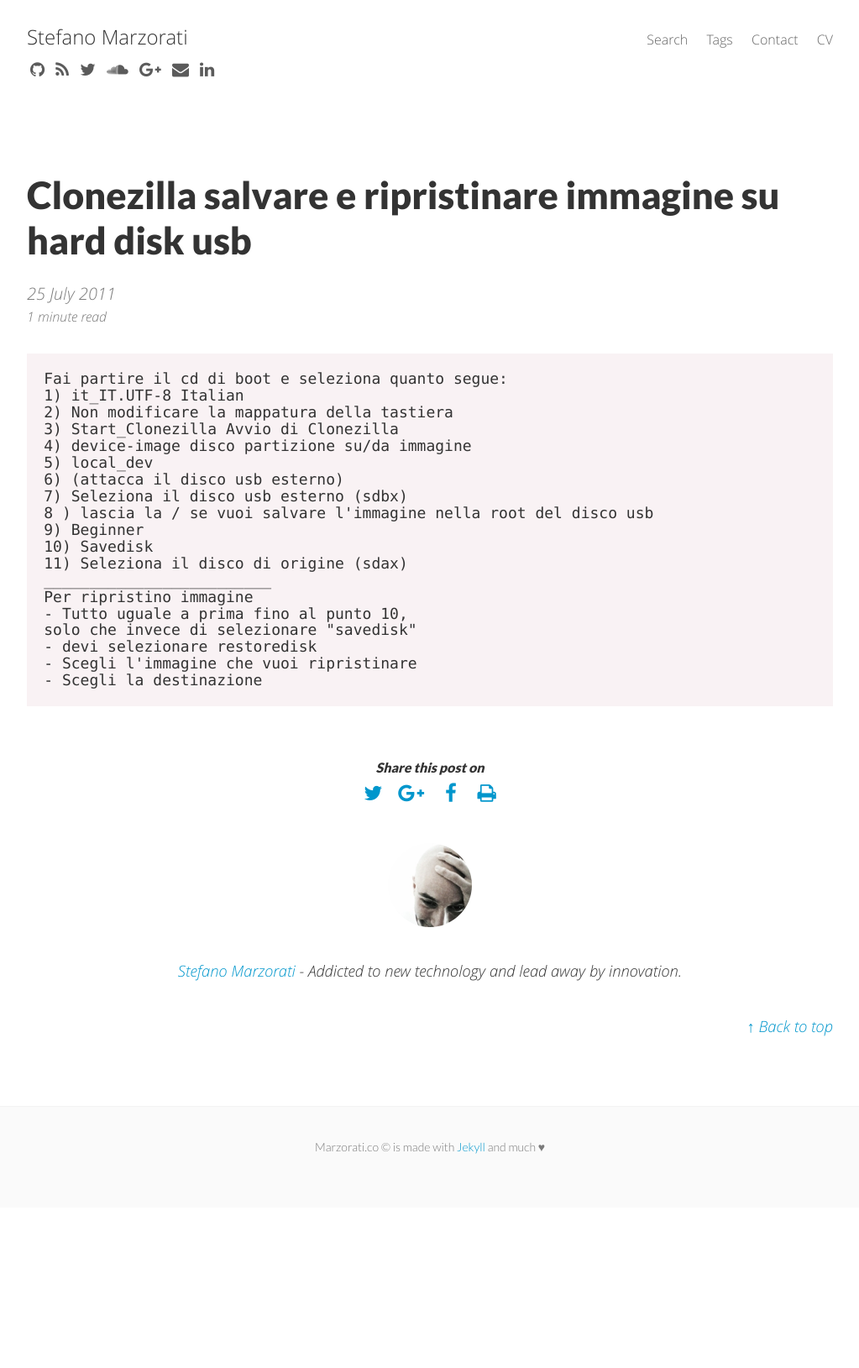
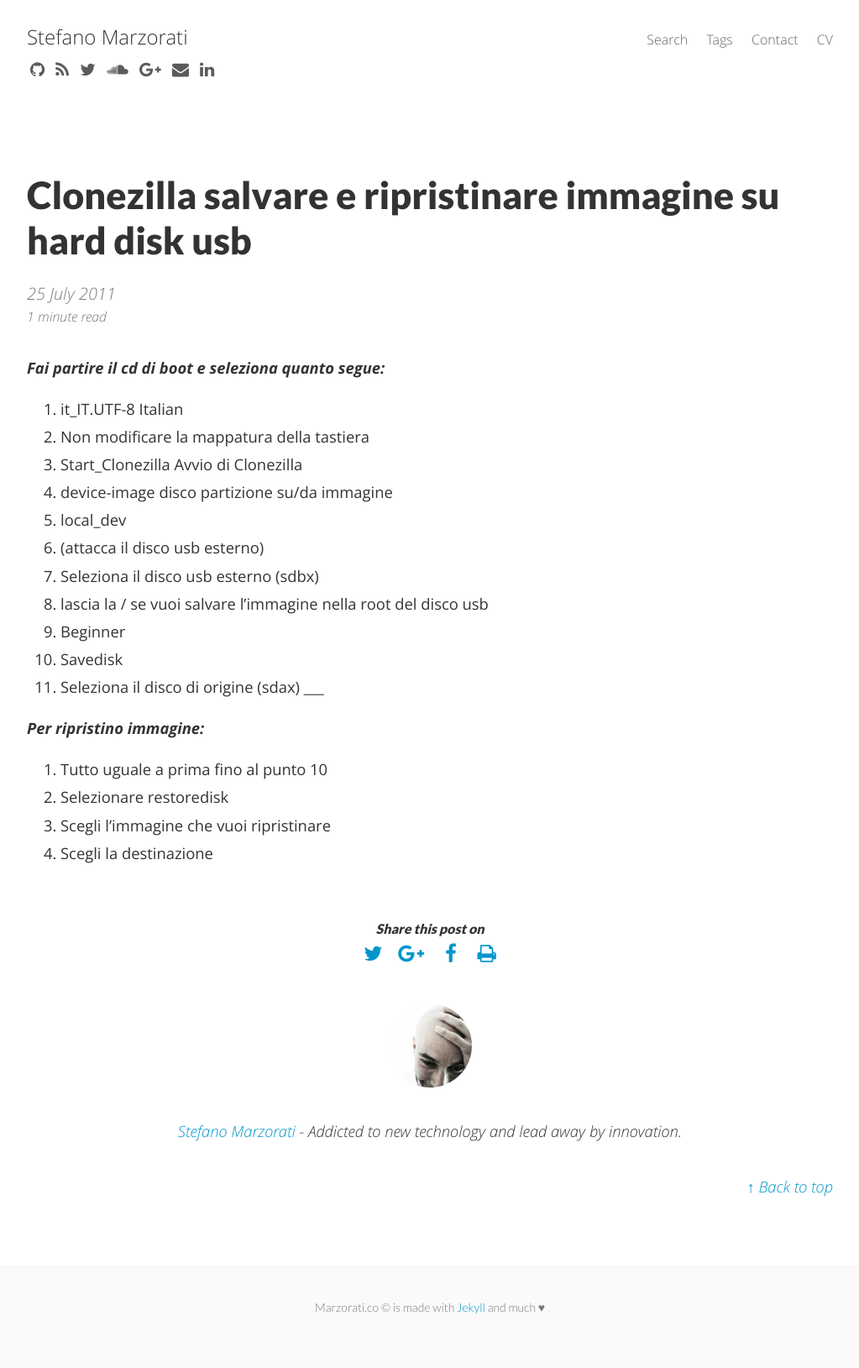
Before and after one commit to marste/Blog, a Jekyll site: the page built from _posts/2011-07-25-clonezilla-salvare-e-ripristinare-immagine-su-hard-disk-usb.md, in a window 1280 px wide. Shown: the whole page at 84% size, without its empty margins (128-1151 px from the left). Built offline with Jekyll 4.4.1, drawn with Linux system fonts in a browser that asks for light colours; nearby versions of some CDN libraries; Markdown is read by kramdown in place of the engine named in the settings; before the commit the page ends 1438 px from its top, so only the background shows below that.

Commit message:
Added new post

```diff
--- a/_posts/2011-07-25-clonezilla-salvare-e-ripristinare-immagine-su-hard-disk-usb.md
+++ b/_posts/2011-07-25-clonezilla-salvare-e-ripristinare-immagine-su-hard-disk-usb.md
@@ -24,22 +19,24 @@
   - sdb
   - usb
 ---
-<pre>Fai partire il cd di boot e seleziona quanto segue:
-1) it_IT.UTF-8 Italian
-2) Non modificare la mappatura della tastiera
-3) Start_Clonezilla Avvio di Clonezilla
-4) device-image disco partizione su/da immagine
-5) local_dev
-6) (attacca il disco usb esterno)
-7) Seleziona il disco usb esterno (sdbx)
-8 ) lascia la / se vuoi salvare l'immagine nella root del disco usb
-9) Beginner
-10) Savedisk
-11) Seleziona il disco di origine (sdax)
-_________________________
-Per ripristino immagine
-- Tutto uguale a prima fino al punto 10,
-solo che invece di selezionare "savedisk"
-- devi selezionare restoredisk
-- Scegli l'immagine che vuoi ripristinare
-- Scegli la destinazione</pre>
+***Fai partire il cd di boot e seleziona quanto segue:***
+
+1. it_IT.UTF-8 Italian
+2. Non modificare la mappatura della tastiera
+3. Start_Clonezilla Avvio di Clonezilla
+4. device-image disco partizione su/da immagine
+5. local_dev
+6. (attacca il disco usb esterno)
+7. Seleziona il disco usb esterno (sdbx)
+8. lascia la / se vuoi salvare l'immagine nella root del disco usb
+9. Beginner
+10. Savedisk
+11. Seleziona il disco di origine (sdax)
+___
+
+***Per ripristino immagine:***
+
+1. Tutto uguale a prima fino al punto 10
+2. Selezionare restoredisk
+3. Scegli l'immagine che vuoi ripristinare
+4. Scegli la destinazione
```
Also changed, not shown: other parts of _posts/2011-07-25-clonezilla-salvare-e-ripristinare-immagine-su-hard-disk-usb.md (+0 -5 lines).
